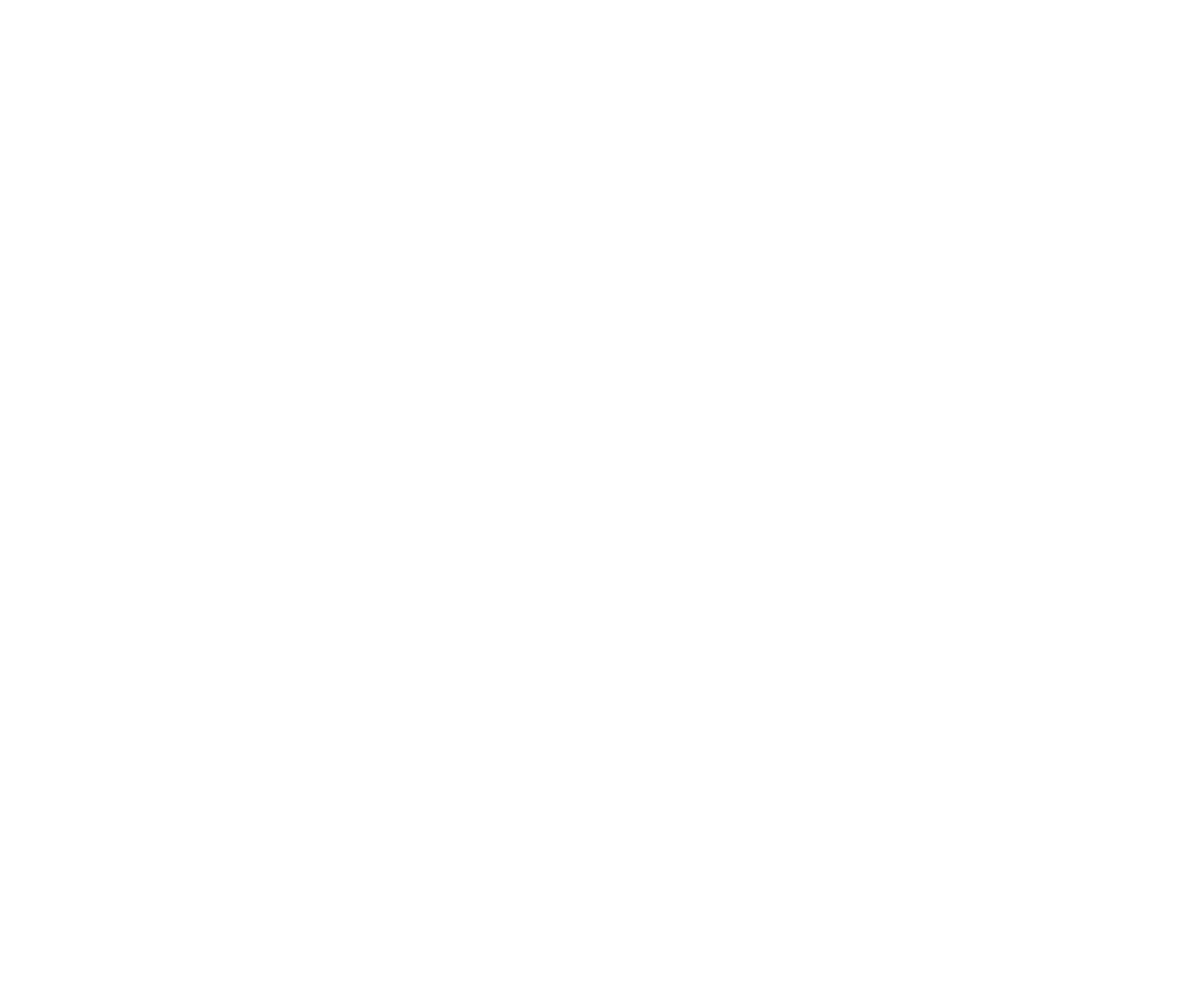
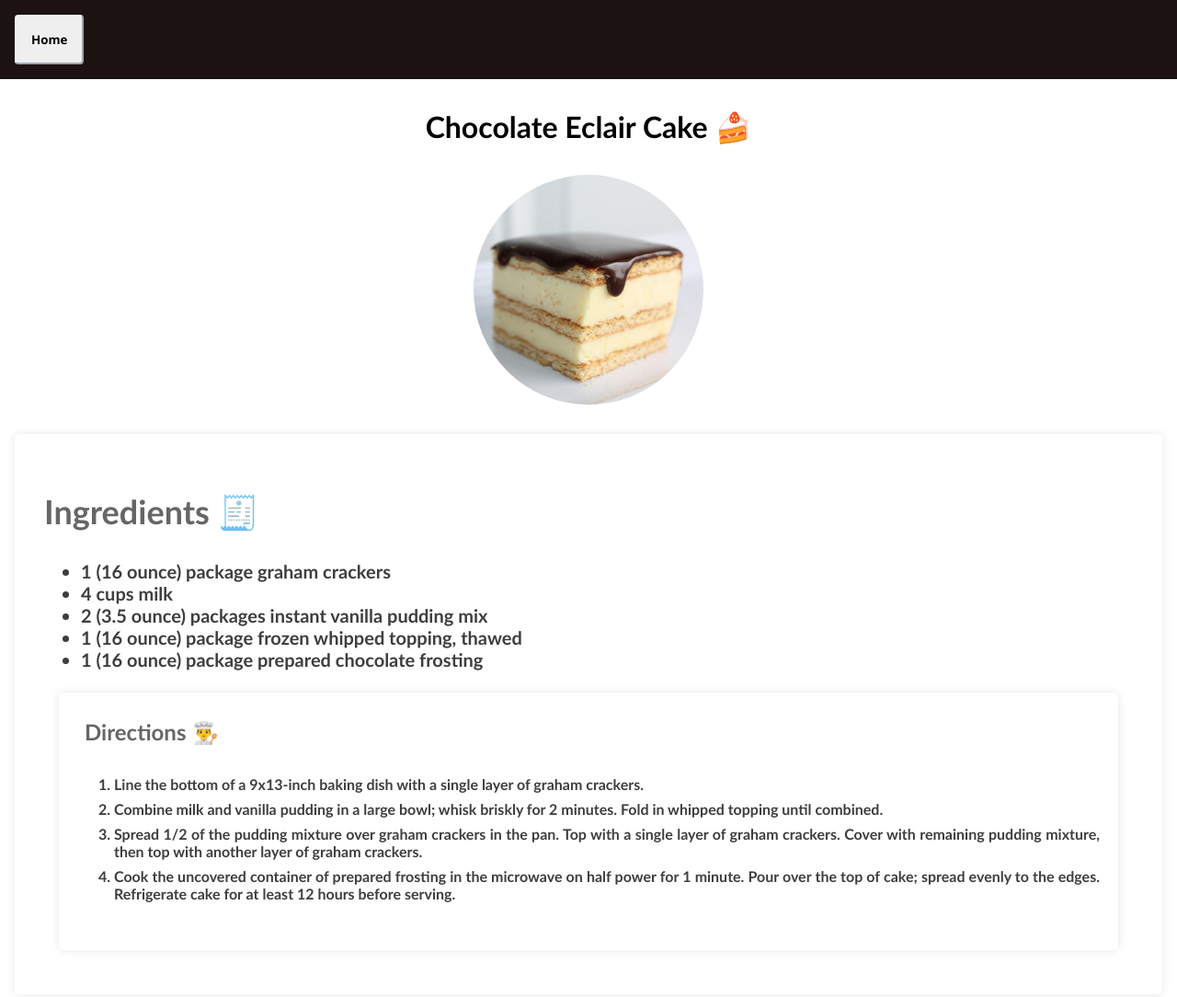
Before and after one commit to pedroives-public/odin-recipes, a plain HTML site: page recipes/chocolate_cake.html in a window 1280 px wide. Shown: the whole page at 92% size. Before the commit the page ends 800 px from the top, so only its background shows below. Drawn offline with Linux system fonts and the light colour scheme.

Commit message:
feat: Create Chocolate Eclair Cake page

```diff
--- a/recipes/chocolate_cake.html
+++ b/recipes/chocolate_cake.html
@@ -0,0 +1,58 @@
+<!DOCTYPE html>
+<html lang="en">
+  <head>
+    <meta charset="UTF-8" />
+    <meta name="viewport" content="width=device-width, initial-scale=1.0" />
+    <link rel="stylesheet" href="../styles.css" />
+    <title>Chocolate Eclair Cake</title>
+  </head>
+
+  <body>
+    <div class="page-header">
+      <a href="../index.html"><button>Home</button></a>
+    </div>
+
+    <div class="recipe-header">
+      <h1>Chocolate Eclair Cake &#127856;</h1>
+      <img
+        src="../images/foods/chocolate-eclair-cake.jpg"
+        alt="chocolate-eclair-cake"
+      />
+    </div>
+
+    <div class="ingredients">
+      <h2>Ingredients &#129534;</h2>
+      <ul>
+        <li>1 (16 ounce) package graham crackers</li>
+        <li>4 cups milk</li>
+        <li>2 (3.5 ounce) packages instant vanilla pudding mix</li>
+        <li>1 (16 ounce) package frozen whipped topping, thawed</li>
+        <li>1 (16 ounce) package prepared chocolate frosting</li>
+      </ul>
+
+      <div class="directions">
+        <h2>Directions 👨‍🍳</h2>
+        <ol>
+          <li>
+            Line the bottom of a 9x13-inch baking dish with a single layer of
+            graham crackers.
+          </li>
+          <li>
+            Combine milk and vanilla pudding in a large bowl; whisk briskly for
+            2 minutes. Fold in whipped topping until combined.
+          </li>
+          <li>
+            Spread 1/2 of the pudding mixture over graham crackers in the pan.
+            Top with a single layer of graham crackers. Cover with remaining
+            pudding mixture, then top with another layer of graham crackers.
+          </li>
+          <li>
+            Cook the uncovered container of prepared frosting in the microwave
+            on half power for 1 minute. Pour over the top of cake; spread evenly
+            to the edges. Refrigerate cake for at least 12 hours before serving.
+          </li>
+        </ol>
+      </div>
+    </div>
+  </body>
+</html>
--- a/styles.css
+++ b/styles.css
@@ -1,3 +1,7 @@
+body {
+  margin: 0;
+}
+
 .background {
   background-image: url(/images/background.jpg);
   display: flex;
@@ -40,3 +44,84 @@
   border-top: 2px solid;
   color: rgb(0, 0, 0);
 }
+
+.page-header {
+  background-color: rgb(28, 18, 18);
+  padding: 1rem;
+}
+
+.page-header button {
+  border-color: aliceblue;
+  padding: 1rem;
+  cursor: pointer;
+  border-radius: 0.25rem;
+  font-weight: bold;
+  font-family: "Segoe UI", Tahoma, Geneva, Verdana, sans-serif;
+}
+
+.recipe-header h1 {
+  padding-top: 2rem;
+  padding-bottom: 2rem;
+  padding-right: center;
+  text-align: center;
+  justify-content: center;
+  margin: auto;
+  font-family: "Gill Sans", "Gill Sans MT", Calibri, "Trebuchet MS", sans-serif;
+}
+
+.recipe-header img {
+  width: 250px;
+  height: 250px;
+  display: flex;
+  margin: auto;
+  align-items: center;
+  justify-content: center;
+  border-radius: 20rem;
+}
+
+.ingredients {
+  margin-top: 2rem;
+  margin-bottom: 1rem;
+  margin-inline: 1rem;
+  padding: 2rem;
+  border-radius: 5px;
+
+  background-color: rgb(255, 255, 255);
+  box-shadow: rgba(0, 0, 0, 0.1) 0px 0px 10px 0px;
+  font-family: "Gill Sans", "Gill Sans MT", Calibri, "Trebuchet MS", sans-serif;
+  color: #666;
+  font-size: 1.5rem;
+  font-weight: bold;
+}
+
+.ingredients ul li {
+  font-family: "Gill Sans", "Gill Sans MT", Calibri, "Trebuchet MS", sans-serif;
+  color: rgb(62, 62, 62);
+  font-weight: bold;
+  font-size: 1.25rem;
+}
+
+.directions {
+  background-color: rgb(255, 255, 255);
+  border-radius: 5px;
+  margin: 1rem;
+  padding: 20px;
+  box-shadow: rgba(0, 0, 0, 0.1) 0px 0px 10px 0px;
+}
+
+.directions h2 {
+  font-size: 1.5rem;
+  font-weight: bold;
+  margin: auto;
+  padding: 0.5rem;
+}
+
+.directions ol li {
+  padding-bottom: 0.5rem;
+  margin: auto;
+  font-family: "Gill Sans", "Gill Sans MT", Calibri, "Trebuchet MS", sans-serif;
+  color: rgb(62, 62, 62);
+  font-weight: bold;
+  font-size: 1rem;
+  text-align: justify;
+}
```
Also changed, not shown: index.html (+3 -1 lines).
